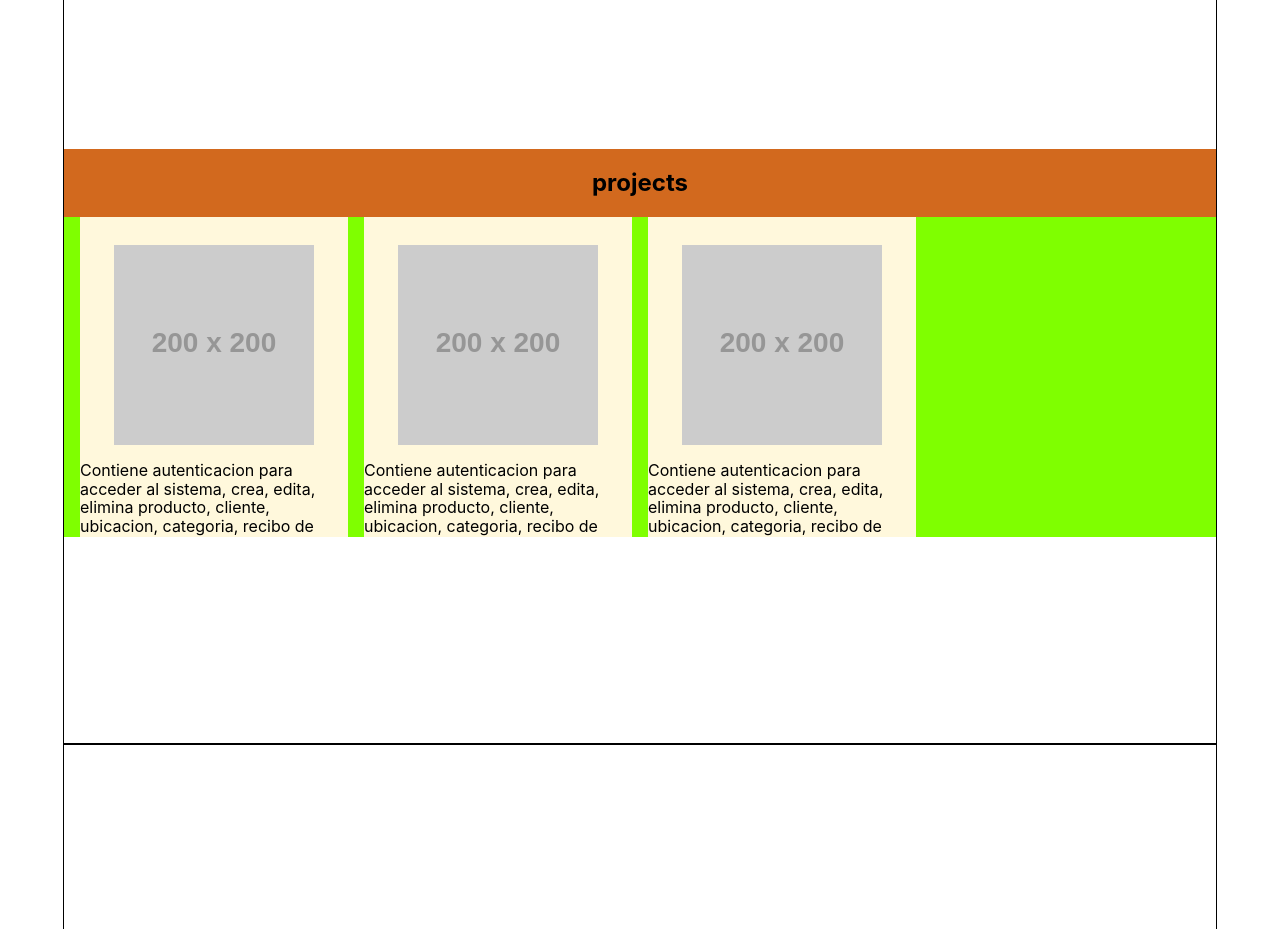
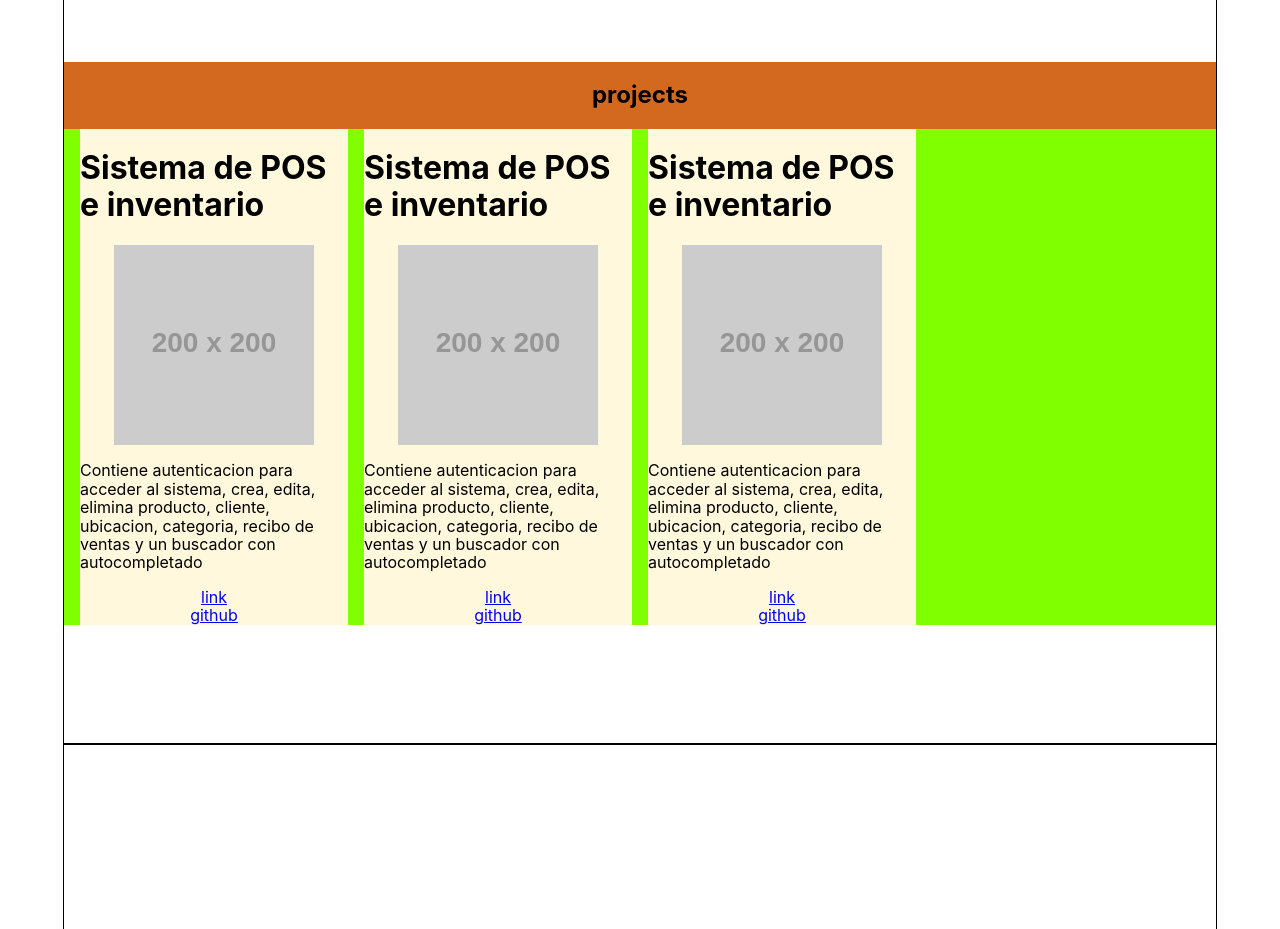
Before and after one commit to masiafrest/portfolio, a React (Create React App) app: page / in a window 1280 px wide. Shown: the part 1660-2589 px from the top of the page. Built offline with nearby package versions, Linux system fonts and the light colour scheme.

Commit message:
del auto row grid causing weird bug

```diff
--- a/src/components/Sections/Projects/Card/Card.css
+++ b/src/components/Sections/Projects/Card/Card.css
@@ -1,9 +1,7 @@
 .card {
   background: cornsilk;
-  height: 100%;
   display: flex;
   flex-direction: column;
   align-items: center;
   justify-content: center;
-  overflow: hidden;
 }
--- a/src/components/Sections/Projects/Project.css
+++ b/src/components/Sections/Projects/Project.css
@@ -1,4 +1,4 @@
-.projects {
+div .projects {
   background: chocolate;
   width: 100%;
   display: flex;
@@ -7,11 +7,15 @@
   justify-content: center;
 }
 
-.container {
+div .container {
   background: chartreuse;
   padding: 0 1em 0 1em;
+  flex: 1;
+
+  /* display: flex; */
+
   display: grid;
   gap: 1em;
-  grid-auto-rows: 20em;
+  /* grid-auto-rows: 20em; */
   grid-template-columns: repeat(auto-fill, minmax(min(100%, 15em), 1fr));
 }
```
